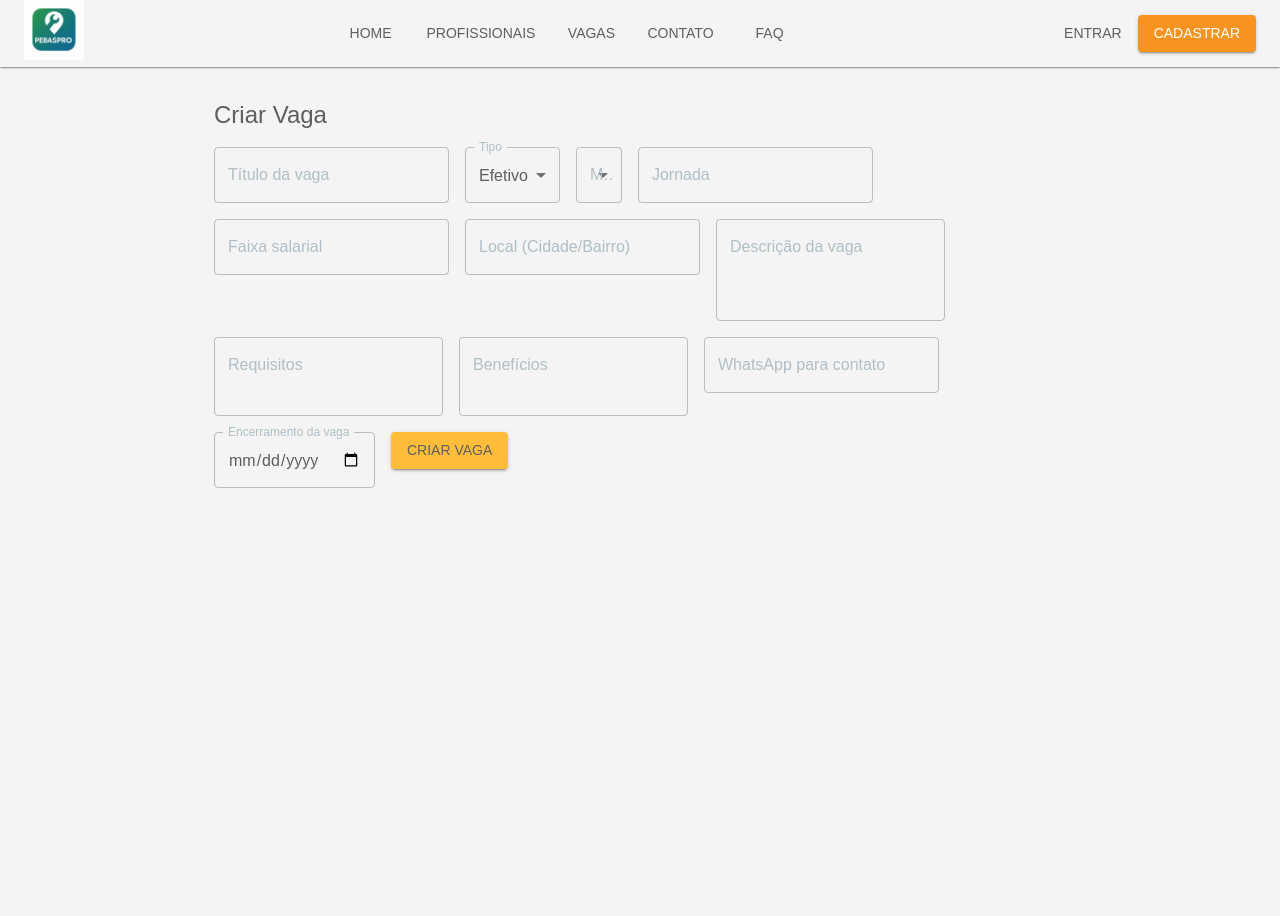
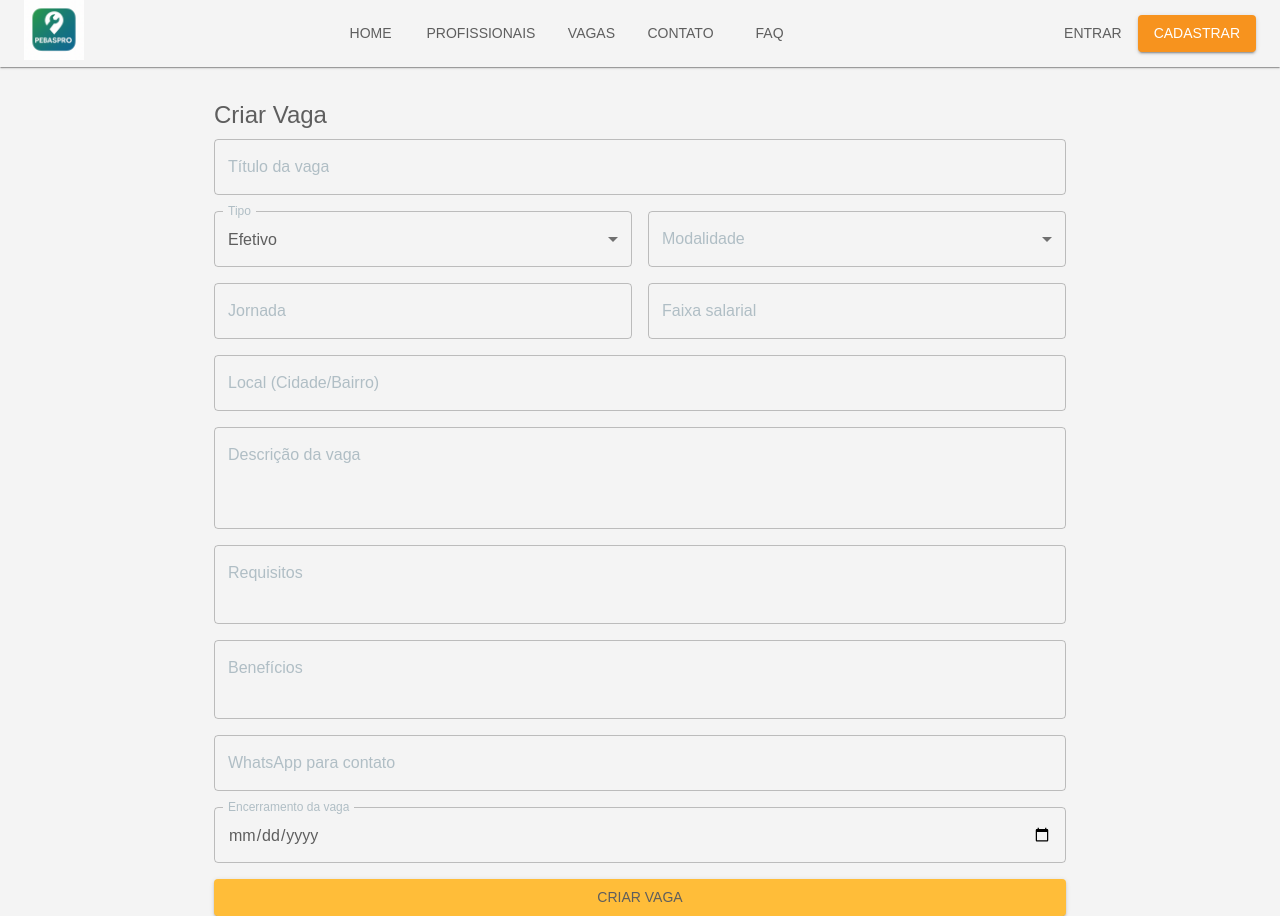
Before and after one commit to Diogozura/Pebaspro, a Next.js app in the folder pebaspro/: page /vagas/criar in a window 1280 px wide. Before the commit the page ends 800 px from the top, so only its background shows below. Built offline with nearby package versions, Linux system fonts and the light colour scheme; no server answers.

Commit message:
feat: vagas

```diff
--- a/pebaspro/components/VagaForm.tsx
+++ b/pebaspro/components/VagaForm.tsx
@@ -8,9 +8,12 @@ import {
   TextField,
   Typography,
 } from '@mui/material';
+import React from 'react';
+import { Grid } from '@mui/material';
 
-import Grid from '@mui/material/Grid';
-import React from 'react';
+import { addDoc, collection, serverTimestamp } from 'firebase/firestore';
+import { db } from '@/lib/firebase';
+import { useAuth } from '@/hooks/useAuth';
 
 
 interface Vaga {
@@ -24,7 +27,7 @@ interface Vaga {
   jornada: string;
   salario: string;
   whatsapp: string;
-  encerramento: string; // ← nova
+  encerramento: string;
   dataPublicacao?: string;
 }
 
@@ -34,6 +37,7 @@ interface Props {
 }
 
 export default function VagaForm({ modo, vaga }: Props) {
+  const { user } = useAuth();
   const [dados, setDados] = React.useState<Vaga>(
     vaga || {
       titulo: '',
@@ -54,31 +58,65 @@ export default function VagaForm({ modo, vaga }: Props) {
     setDados({ ...dados, [e.target.name]: e.target.value });
   };
 
-  const handleSubmit = () => {
-    if (modo === 'criar') {
-      // salvar vaga no banco
-      console.log('Criando vaga:', dados);
-    } else {
-      // botão candidatar-se
-      window.open(`https://wa.me/${dados.whatsapp.replace(/\D/g, '')}`, '_blank');
+  const handleSubmit = async () => {
+    if (!user) {
+      alert('Você precisa estar logado para criar uma vaga.');
+      return;
+    }
+
+    try {
+      await addDoc(collection(db, 'vagas'), {
+        ...dados,
+        criadoPor: {
+          uid: user.uid,
+          nome: user.displayName || 'Usuário',
+        },
+        dataPublicacao: serverTimestamp(),
+      });
+
+      alert('Vaga criada com sucesso!');
+      setDados({
+        titulo: '',
+        tipo: 'efetivo',
+        descricao: '',
+        requisitos: '',
+        beneficios: '',
+        local: '',
+        modalidade: '',
+        jornada: '',
+        salario: '',
+        whatsapp: '',
+        encerramento: '',
+      });
+    } catch (error) {
+      console.error('Erro ao salvar vaga:', error);
+      alert('Erro ao salvar vaga. Tente novamente.');
     }
   };
 
   return (
     <Container maxWidth="md" sx={{ mt: 4 }}>
-      <Typography variant="h5" mb={2}>
+      <Typography variant="h5" gutterBottom>
         {modo === 'criar' ? 'Criar Vaga' : dados.titulo}
       </Typography>
 
       <Grid container spacing={2}>
-        <Grid >
-          <TextField fullWidth label="Título da vaga" name="titulo" value={dados.titulo} onChange={handleChange} disabled={modo === 'visualizar'} />
+        <Grid size={12}>
+          <TextField
+            fullWidth label="Título da vaga"
+            name="titulo"
+            value={dados.titulo}
+            onChange={handleChange}
+            disabled={modo === 'visualizar'}
+          />
         </Grid>
 
-        <Grid  >
+        <Grid size={6}>
           <TextField
             select fullWidth label="Tipo"
-            name="tipo" value={dados.tipo} onChange={handleChange}
+            name="tipo"
+            value={dados.tipo}
+            onChange={handleChange}
             disabled={modo === 'visualizar'}
           >
             <MenuItem value="efetivo">Efetivo</MenuItem>
@@ -86,10 +124,12 @@ export default function VagaForm({ modo, vaga }: Props) {
           </TextField>
         </Grid>
 
-        <Grid>
+        <Grid size={6}>
           <TextField
             select fullWidth label="Modalidade"
-            name="modalidade" value={dados.modalidade} onChange={handleChange}
+            name="modalidade"
+            value={dados.modalidade}
+            onChange={handleChange}
             disabled={modo === 'visualizar'}
           >
             <MenuItem value="presencial">Presencial</MenuItem>
@@ -98,57 +138,81 @@ export default function VagaForm({ modo, vaga }: Props) {
           </TextField>
         </Grid>
 
-        <Grid >
-          <TextField fullWidth label="Jornada" name="jornada" value={dados.jornada} onChange={handleChange} disabled={modo === 'visualizar'} />
-        </Grid>
-
-        <Grid >
-          <TextField fullWidth label="Faixa salarial" name="salario" value={dados.salario} onChange={handleChange} disabled={modo === 'visualizar'} />
-        </Grid>
-
-        <Grid >
-          <TextField fullWidth label="Local (Cidade/Bairro)" name="local" value={dados.local} onChange={handleChange} disabled={modo === 'visualizar'} />
-        </Grid>
-
-        <Grid >
+        <Grid size={6}>
           <TextField
-            fullWidth multiline minRows={3}
-            label="Descrição da vaga" name="descricao"
-            value={dados.descricao} onChange={handleChange}
+            fullWidth label="Jornada"
+            name="jornada"
+            value={dados.jornada}
+            onChange={handleChange}
             disabled={modo === 'visualizar'}
           />
         </Grid>
 
-        <Grid >
+        <Grid size={6}>
           <TextField
-            fullWidth multiline minRows={2}
-            label="Requisitos" name="requisitos"
-            value={dados.requisitos} onChange={handleChange}
+            fullWidth label="Faixa salarial"
+            name="salario"
+            value={dados.salario}
+            onChange={handleChange}
             disabled={modo === 'visualizar'}
           />
         </Grid>
 
-        <Grid >
+        <Grid size={12}>
           <TextField
-            fullWidth multiline minRows={2}
-            label="Benefícios" name="beneficios"
-            value={dados.beneficios} onChange={handleChange}
+            fullWidth label="Local (Cidade/Bairro)"
+            name="local"
+            value={dados.local}
+            onChange={handleChange}
             disabled={modo === 'visualizar'}
           />
         </Grid>
 
-        <Grid >
-          <TextField fullWidth label="WhatsApp para contato" name="whatsapp" value={dados.whatsapp} onChange={handleChange} disabled={modo === 'visualizar'} />
+        <Grid size={12}>
+          <TextField
+            fullWidth multiline minRows={3}
+            label="Descrição da vaga"
+            name="descricao"
+            value={dados.descricao}
+            onChange={handleChange}
+            disabled={modo === 'visualizar'}
+          />
         </Grid>
 
-        {modo === 'visualizar' && dados.dataPublicacao && (
-          <Grid >
-            <Typography variant="body2" color="text.secondary">
-              Publicado em: {dados.dataPublicacao}
-            </Typography>
-          </Grid>
-        )}
-        <Grid >
+        <Grid size={12}>
+          <TextField
+            fullWidth multiline minRows={2}
+            label="Requisitos"
+            name="requisitos"
+            value={dados.requisitos}
+            onChange={handleChange}
+            disabled={modo === 'visualizar'}
+          />
+        </Grid>
+
+        <Grid size={12}>
+          <TextField
+            fullWidth multiline minRows={2}
+            label="Benefícios"
+            name="beneficios"
+            value={dados.beneficios}
+            onChange={handleChange}
+            disabled={modo === 'visualizar'}
+          />
+        </Grid>
+
+        <Grid size={12}>
+          <TextField
+            fullWidth
+            label="WhatsApp para contato"
+            name="whatsapp"
+            value={dados.whatsapp}
+            onChange={handleChange}
+            disabled={modo === 'visualizar'}
+          />
+        </Grid>
+
+        <Grid size={12}>
           <TextField
             fullWidth
             label="Encerramento da vaga"
@@ -160,8 +224,22 @@ export default function VagaForm({ modo, vaga }: Props) {
             disabled={modo === 'visualizar'}
           />
         </Grid>
-        <Grid >
-          <Button fullWidth variant="contained" color={modo === 'criar' ? 'primary' : 'success'} onClick={handleSubmit}>
+
+        {modo === 'visualizar' && dados.dataPublicacao && (
+          <Grid size={12}>
+            <Typography variant="body2" color="text.secondary">
+              Publicado em: {dados.dataPublicacao}
+            </Typography>
+          </Grid>
+        )}
+
+        <Grid size={12}>
+          <Button
+            fullWidth
+            variant="contained"
+            color={modo === 'criar' ? 'primary' : 'success'}
+            onClick={handleSubmit}
+          >
             {modo === 'criar' ? 'Criar vaga' : 'Candidatar-se'}
           </Button>
         </Grid>
```
Also changed, not shown: pebaspro/app/vagas/[id]/page.tsx (+56 -16 lines), pebaspro/app/vagas/page.tsx (+44 -16 lines), pebaspro/components/CardVaga.tsx (+14 -7 lines).
